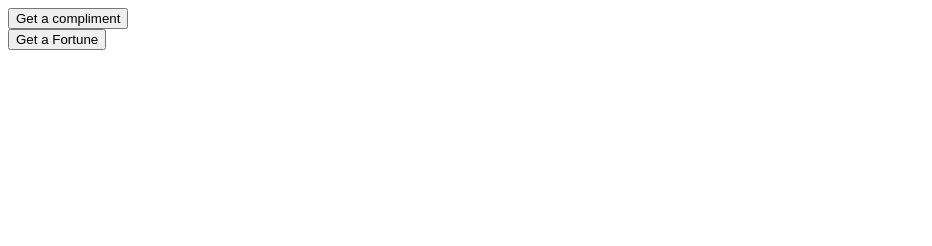
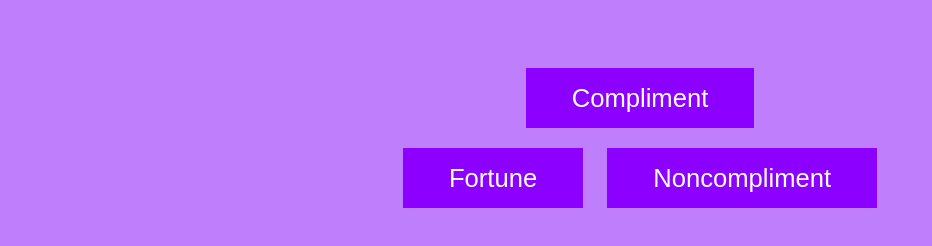
Before and after one commit to holasoyst3v3/assessment4, a website: page assessment-backend/client/index.html in a window 1280 px wide. Shown: the whole page, without its empty margins (0-932 px from the left). Drawn offline with nearby package versions, Linux system fonts and the light colour scheme.

Commit message:
second push

```diff
--- a/assessment-backend/client/index.html
+++ b/assessment-backend/client/index.html
@@ -2,16 +2,18 @@
 <html>
   <head>
     <title>Back End Assessment</title>
+    <link rel="stylesheet" href="style.css">
   </head>
   <body class="container">
-    <button class="button complimentButton">Get a compliment</button>
+    <button id="complimentButton">Compliment</button>
 
     <div>
     </div>
     <div>
     </div>
 
-    <button class="button fortuneButton">Get a Fortune</button>
+    <button id="fortuneButton">Fortune</button>
+    <button id="notButton">Noncompliment</button>
     <script src="https://unpkg.com/axios/dist/axios.min.js"></script>
     <script>
       document.getElementById("complimentButton").onclick = function () {
@@ -21,15 +23,26 @@
               alert(data);
             });
       };
-      </script>
-      <script>
+
+
+
       document.getElementById("fortuneButton").onclick = function () {
-        axios.get("http://localhost:4001/api/fortune/")
+        axios.get("http://localhost:4002/api/fortune/")
             .then(function (response) {
               const data = response.data;
               alert(data);
             });
       };
+
+      document.getElementById("notButton").onclick = function () {
+        axios.get("http://localhost:4001/api/notCompliment/")
+            .then(function (response) {
+              const data = response.data;
+              alert(data);
+            });
+      };
+
+
     </script>
   </body>
 </html>
--- a/assessment-backend/client/style.css
+++ b/assessment-backend/client/style.css
@@ -0,0 +1,50 @@
+html,body{
+    background-color: rgb(191, 127, 252);
+    height:25%;
+  }
+  body{
+    text-align:center;
+  }
+  body:before{
+    content:'';
+    height:100%;
+    display:block;
+    align:center;
+  }
+  button{
+    background:#8c00ff;
+    color:white;
+    border:none;
+    position:sticky;
+    height:60px;
+    font-size:1.6em;
+    margin: 10px;
+    padding:0 1.8em;
+    cursor:pointer;
+    transition:800ms ease all;
+    outline:none;
+  }
+  button:hover{
+    background:white;
+    color:#00a2ff;
+  }
+  button:before,button:after{
+    content:'';
+    position:absolute;
+    top:0;
+    right:0;
+    height:2px;
+    width:0;
+    background: #0066ff;
+    transition:400ms ease all;
+  }
+  button:after{
+    right:inherit;
+    top:inherit;
+    left:0;
+    bottom:0;
+  }
+  button:hover:before,button:hover:after{
+    width:100%;
+    transition:800ms ease all;
+  }
```
Also changed, not shown: assessment-backend/server/index.js (+17 -1 lines), 1 other file.
